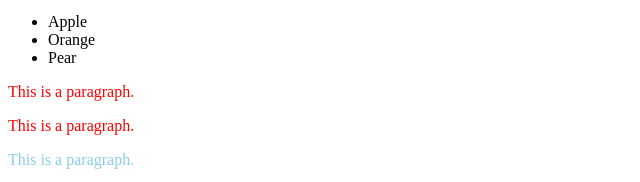
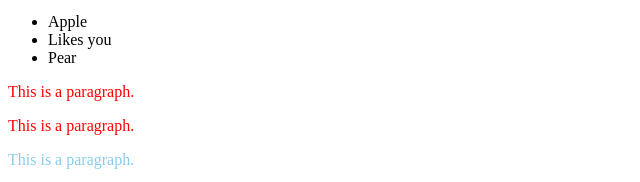
Before and after one commit to priya2022/newtrying, a plain HTML site: page index.html in a window 1280 px wide. Shown: the part 298-480 px from the top of the page, 0-640 px from the left. Drawn offline with Linux system fonts and the light colour scheme.

Commit message:
Update index.html

```diff
--- a/index.html
+++ b/index.html
@@ -107,7 +107,7 @@
           </table>
           <ul>
             <li>Apple</li>
-            <li>Orange</li>
+            <li>Likes you</li>
             <li>Pear</li>
           </ul>
 
```
